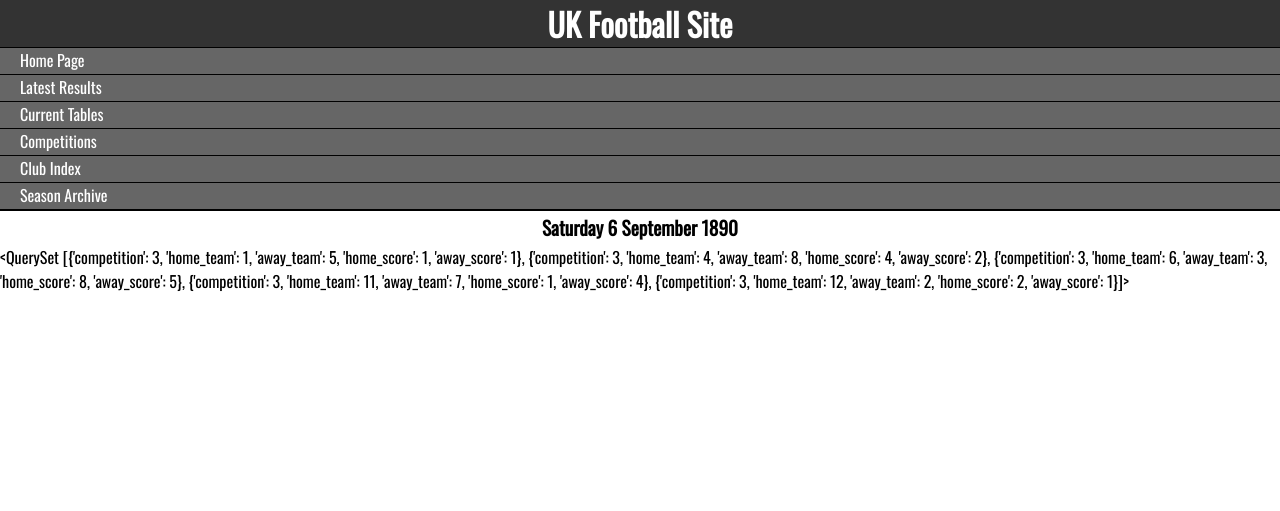
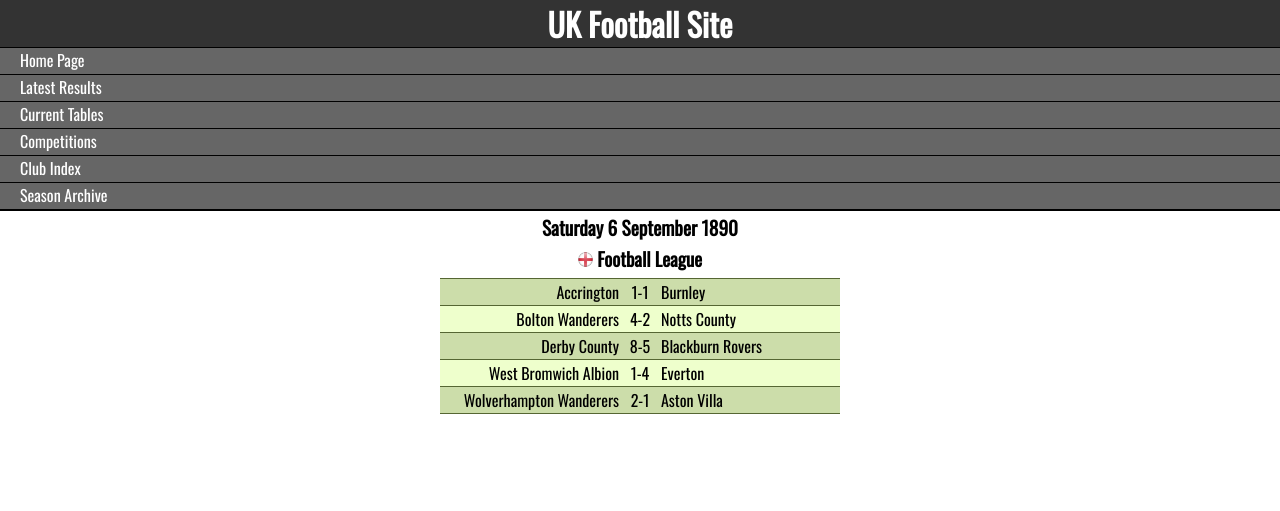
Before and after one commit to andrewhstead/football-stats, a Django app: page /results/1890/09/06/ in a window 1280 px wide. Shown: the top 511 px of the page. Run offline with Django 3.2, Linux system fonts and the light colour scheme; data comes from the database, SQL or seed files in the repository; both versions use the stored data as it was after the commit; some libraries are stand-ins or nearby versions.

Commit message:
Styled view for listing games played on a given date.

```diff
--- a/games/templates/date_results.html
+++ b/games/templates/date_results.html
@@ -7,10 +7,65 @@
 		{{ game_date|date:"l j F Y" }}
 	</h2>
 
+	<!-- If there were games played on this day, list them by competition. -->
 	{% if games %}
-		{{ games }}
+
+		{% for competition in competitions %}
+
+			<h3>
+				<a class="table-link" href="{% url 'competition_table' competition.country.abbreviation|lower competition.abbreviation|lower competition.season %}">
+					<img class="flag-icon" src="/media/{{ competition.country.flag }}" /> {{ competition.name }}
+				</a>
+			</h3>
+
+			<table class="stats-table results">
+
+				{% for game in games %}
+
+					{% if game.competition == competition.id %}
+
+						<!-- Show the result of each game. -->
+						<tr>
+
+							<td class="right-align team-name">
+								<!-- Find which team ID matches the home team. IDs are used to reduce database queries. -->
+								{% for team in teams %}
+									{% if team.id == game.home_team %}
+										<a class="table-link" href="{% url 'team_season' team.abbreviation|lower competition.season %}">
+											{{ team.full_name }}
+										</a>
+									{% endif %}
+								{% endfor %}
+							</td>
+							<td class="game-score center-align">
+								{{ game.home_score }}-{{ game.away_score }}
+							</td>
+							<td class="team-name">
+								<!-- Find which team ID matches the away team. IDs are used to reduce database queries. -->
+								{% for team in teams %}
+									{% if team.id == game.away_team %}
+										<a class="table-link" href="{% url 'team_season' team.abbreviation|lower competition.season %}">
+											{{ team.full_name }}
+										</a>
+									{% endif %}
+								{% endfor %}
+							</td>
+
+						</tr>
+
+					{% endif %}
+
+				{% endfor %}
+
+			</table>
+
+		{% endfor %}
+
+	<!-- If there were no games played on this day, display a message to that effect. -->
 	{% else %}
+
 		No games played on this date.
+
 	{% endif %}
 
 {% endblock %}
--- a/games/views.py
+++ b/games/views.py
@@ -21,10 +21,24 @@
 def date_results(request, day, month, year):
 
 	game_date = datetime.datetime(year=int(year), month=int(month), day=int(day))
-	games = Game.objects.filter(game_date__day=day, game_date__month=month, game_date__year=year)\
-		.values('competition', 'home_team', 'away_team', 'home_score', 'away_score')
+	games = Game.objects.filter(game_date=game_date)\
+		.values('competition', 'season', 'home_team', 'away_team', 'home_score', 'away_score')
 
-	return render(request, "date_results.html", {"game_date": game_date, "games": games})
+	teams = Team.objects.all()
+
+	# Empty list to hold the IDs of all competitions in which games were played on the chosen date.
+	date_competitions = []
+
+	# Check each game and if its competition is not in the list, add it.
+	for game in games:
+		if game['competition'] not in date_competitions:
+			date_competitions.append(game['competition'])
+
+	# Filter the competitions to include only those where games were played on the chosen date.
+	competitions = Competition.objects.filter(id__in=date_competitions)
+
+	return render(request, "date_results.html",\
+	 {"game_date": game_date, "games": games, "competitions": competitions, "teams": teams})
 
 
 # Show the index of league tables for the current season.
--- a/static/css/default.css
+++ b/static/css/default.css
@@ -103,6 +103,9 @@
 .game-lost {
 	background-color: #cc6666;
 }
+.team-name {
+	width: 45%;
+}
 
 /* Styles for league tables. */
 .league tr:first-child {
```
Also changed, not shown: db.sqlite3, 1 other file.
